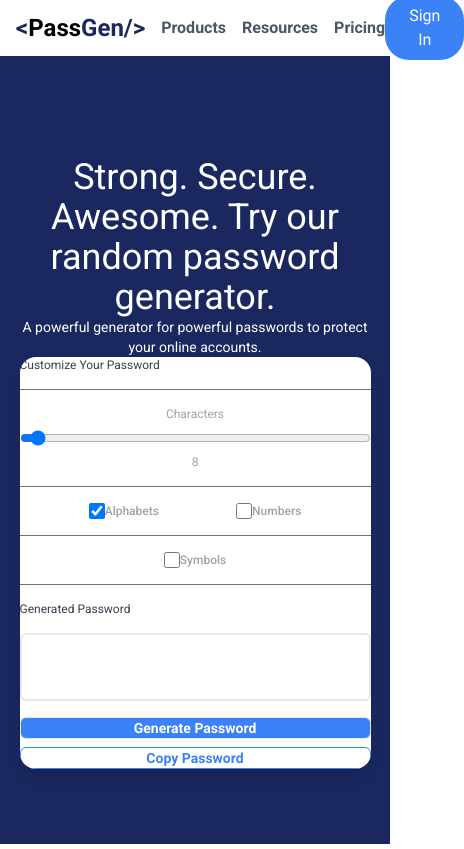
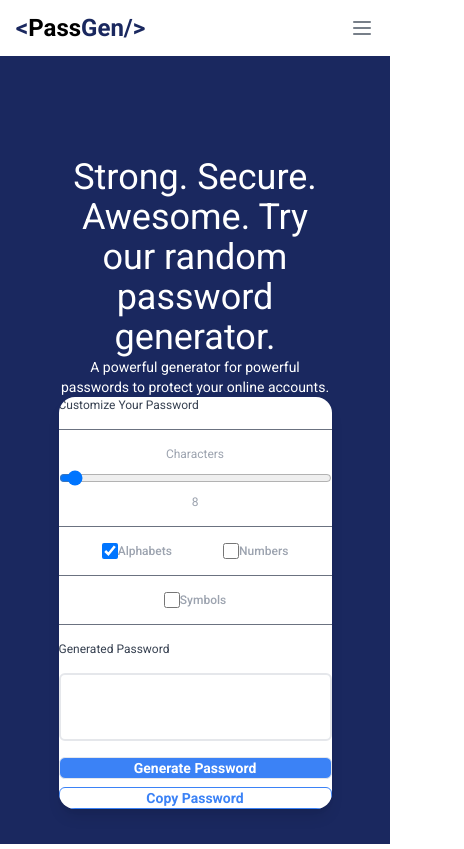
Before and after one commit to Utkarsh77218/Password-Generator, an Angular app: page / in a window 390 px wide. Shown: the whole page, 464 px wide, since content can reach past the window. Built offline with nearby package versions, Linux system fonts and the light colour scheme.

Commit message:
add hamburger menu

```diff
--- a/src/app/navbar/navbar.component.html
+++ b/src/app/navbar/navbar.component.html
@@ -2,27 +2,53 @@
     <div class="mycontainer flex justify-between items-center px-4 py-5 h-14">
         <div class="flex items-center justify-center">
             <div class="logo font-bold text-2xl cursor-pointer">
-                <span class="text-[#1a285f]">&lt;</span>Pass<span class="text-[#1a285f]">Gen</span>
+                <span class="text-[#1a285f]">&lt;</span>Pass<span
+                    class="text-[#1a285f]"
+                    >Gen</span
+                >
                 <span class="text-[#1a285f]">/&gt;</span>
             </div>
-            <p
-                class="ml-4 cursor-pointer text-gray-600 hover:text-black font-bold"
-            >
+        </div>
+        <div
+            [ngClass]="{'hidden': !menuOpen, 'flex': menuOpen}"
+            class="flex-col lg:flex-row lg:flex gap-6 lg:items-center w-full lg:w-auto mt-4 lg:mt-0 hidden"
+        >
+            <p class="cursor-pointer text-gray-600 hover:text-black font-bold text-center lg:text-left">
                 Products
             </p>
-            <p
-                class="ml-4 cursor-pointer text-gray-600 hover:text-black font-bold"
-            >
+            <p class="cursor-pointer text-gray-600 hover:text-black font-bold text-center lg:text-left">
                 Resources
             </p>
-            <p
-                class="ml-4 cursor-pointer text-gray-600 hover:text-black font-bold"
-            >
+            <p class="cursor-pointer text-gray-600 hover:text-black font-bold text-center lg:text-left">
                 Pricing
             </p>
+
+            <!-- Sign In Button -->
+            <div class="flex justify-center lg:justify-end mt-4 lg:mt-0">
+                <button class="bg-blue-500 text-white p-2 px-6 rounded-3xl hover:bg-blue-700 transition">
+                    Sign In
+                </button>
+            </div>
         </div>
-        <div class="flex items-center justify-center">
-            <button class="bg-blue-500 text-white p-2 px-6 rounded-3xl hover:bg-blue-700 transition">Sign In</button>
-        </div>
+        <!-- Hamburger Menu (Visible on small screens) -->
+        <button
+            class="lg:hidden ml-auto text-gray-600 hover:text-black focus:outline-none"
+            (click)="toggleMenu()"
+        >
+            <svg
+                xmlns="http://www.w3.org/2000/svg"
+                fill="none"
+                viewBox="0 0 24 24"
+                stroke-width="1.5"
+                stroke="currentColor"
+                class="w-6 h-6"
+            >
+                <path
+                    stroke-linecap="round"
+                    stroke-linejoin="round"
+                    d="M3.75 6h16.5M3.75 12h16.5m-16.5 6h16.5"
+                />
+            </svg>
+        </button>
     </div>
 </nav>
--- a/src/app/navbar/navbar.component.ts
+++ b/src/app/navbar/navbar.component.ts
@@ -1,11 +1,15 @@
+import { CommonModule } from '@angular/common';
 import { Component } from '@angular/core';
 
 @Component({
   selector: 'app-navbar',
-  imports: [],
+  imports: [CommonModule],
   templateUrl: './navbar.component.html',
   styleUrl: './navbar.component.css'
 })
 export class NavbarComponent {
-
+    menuOpen: boolean = false;
+    toggleMenu() {
+      this.menuOpen = !this.menuOpen;
+    }
 }
--- a/src/app/password-generator/password-generator.component.html
+++ b/src/app/password-generator/password-generator.component.html
@@ -1,5 +1,5 @@
 <div class="h-full flex flex-col justify-center items-center text-white">
-    <div class="w-[90%] h-[70vh] flex flex-col lg:flex-row items-center justify-evenly">
+    <div class="w-[70%] h-[70vh] flex flex-col lg:flex-row items-center justify-evenly">
         <!-- Left Section -->
         <div class="w-full lg:w-[50%] text-center lg:text-left flex flex-col">
             <h1 class="text-4xl lg:text-6xl">
```
